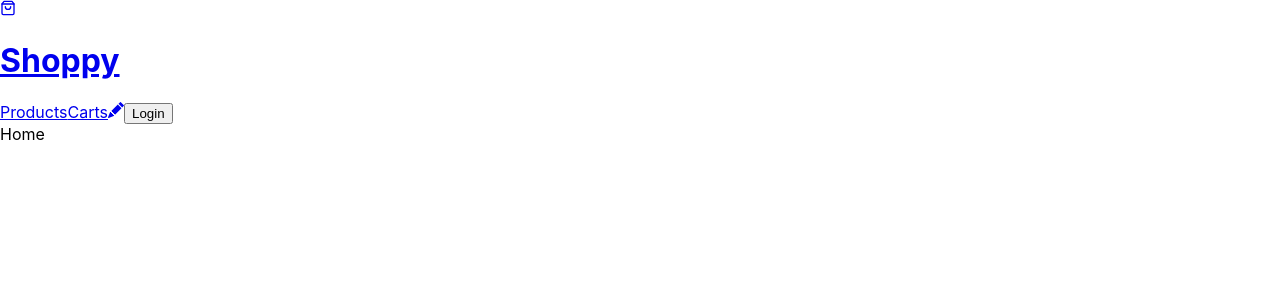
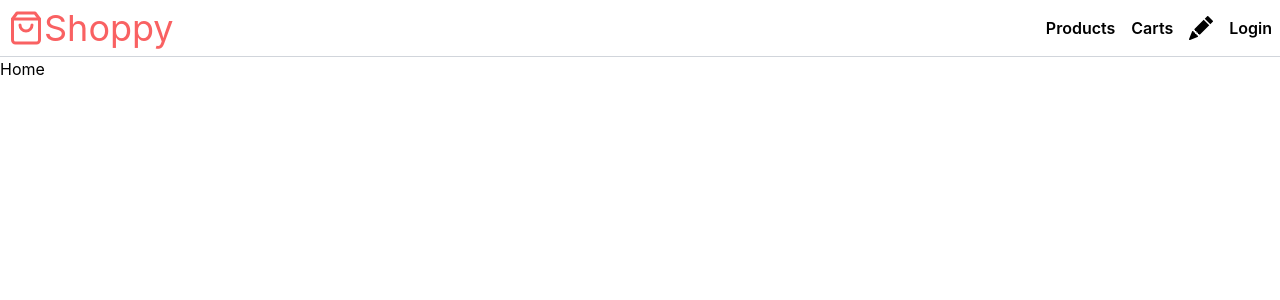
Before and after one commit to 2zzzyoung/shoppy, a React (Create React App) app: page / in a window 1280 px wide. Shown: the top 300 px of the page. Built offline with nearby package versions, Linux system fonts and the light colour scheme.

Commit message:
router css

```diff
--- a/package.json
+++ b/package.json
@@ -30,5 +30,8 @@
             "last 1 firefox version",
             "last 1 safari version"
         ]
+    },
+    "devDependencies": {
+        "tailwindcss": "^3.3.2"
     }
 }
--- a/src/components/Navbar.jsx
+++ b/src/components/Navbar.jsx
@@ -5,15 +5,15 @@
 
 export default function Navbar() {
     return (
-        <header>
-            <Link to="/">
+        <header className="flex justify-between border-b border-gray-300 p-2">
+            <Link to="/" className="flex items-center text-4xl text-brand">
                 <FiShoppingBag />
                 <h1>Shoppy</h1>
             </Link>
-            <nav>
+            <nav className="flex items-center gap-4 font-semibold">
                 <Link to="/products">Products</Link>
                 <Link to="/carts">Carts</Link>
-                <Link to="products/new">
+                <Link to="products/new" className="text-2xl">
                     <BsFillPencilFill />
                 </Link>
                 <button>Login</button>
--- a/src/index.css
+++ b/src/index.css
@@ -1,13 +1,20 @@
+@tailwind base;
+@tailwind components;
+@tailwind utilities;
+
 body {
-  margin: 0;
-  font-family: -apple-system, BlinkMacSystemFont, 'Segoe UI', 'Roboto', 'Oxygen',
-    'Ubuntu', 'Cantarell', 'Fira Sans', 'Droid Sans', 'Helvetica Neue',
-    sans-serif;
-  -webkit-font-smoothing: antialiased;
-  -moz-osx-font-smoothing: grayscale;
+    margin: 0;
+    font-family: -apple-system, BlinkMacSystemFont, "Segoe UI", "Roboto", "Oxygen", "Ubuntu", "Cantarell", "Fira Sans",
+        "Droid Sans", "Helvetica Neue", sans-serif;
+    -webkit-font-smoothing: antialiased;
+    -moz-osx-font-smoothing: grayscale;
+    @apply flex flex-col items-center;
+}
+
+#root {
+    @apply w-full max-w-screen-2xl;
 }
 
 code {
-  font-family: source-code-pro, Menlo, Monaco, Consolas, 'Courier New',
-    monospace;
+    font-family: source-code-pro, Menlo, Monaco, Consolas, "Courier New", monospace;
 }
--- /dev/null
+++ b/tailwind.config.js
@@ -0,0 +1,12 @@
+/** @type {import('tailwindcss').Config} */
+module.exports = {
+    content: ["./src/**/*.{js,jsx}"],
+    theme: {
+        extend: {
+            colors: {
+                brand: "#f96162",
+            },
+        },
+    },
+    plugins: [],
+};
```
Also changed, not shown: .pnp.cjs, 1 other file (tests, documents, lock files or other folders).
